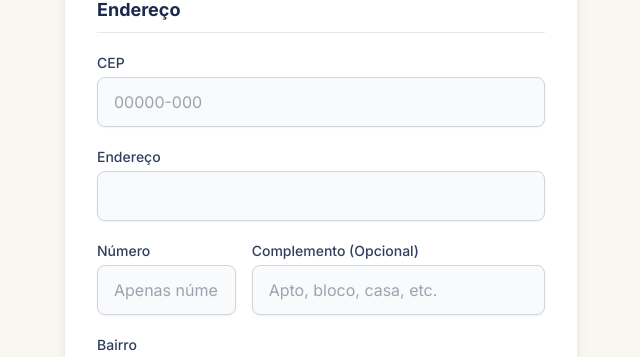
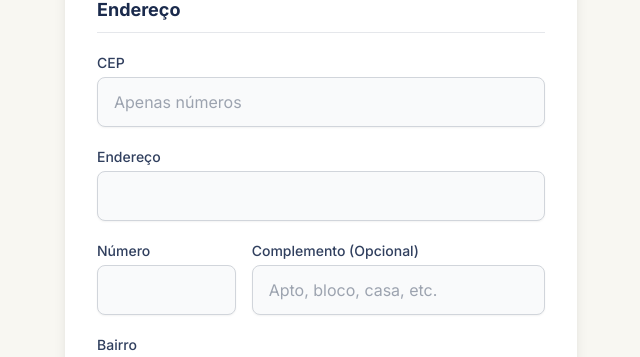
Before and after one commit to engeduardopds/projeto-tdah-inscricao, a website: page index.html in a window 1280 px wide. Shown: the part 649-1006 px from the top of the page, without its empty margins (319-959 px from the left). Drawn offline with nearby package versions, Linux system fonts and the light colour scheme.

Commit message:
Update index.html

```diff
--- a/index.html
+++ b/index.html
@@ -64,7 +64,7 @@
                     <h3 class="text-lg font-semibold border-b pb-2 pt-4 text-[#1A2A4C]">Endereço</h3>
                     <div>
                         <label for="cep" class="block text-sm font-medium text-[#1A2A4C]/90">CEP</label>
-                        <input type="text" id="cep" name="cep" required class="mt-1 block w-full px-4 py-3 bg-gray-50 border border-gray-300 rounded-lg shadow-sm focus:outline-none focus:ring-2 focus:ring-[#4B3F8F] focus:border-transparent transition" placeholder="00000-000" inputmode="numeric">
+                        <input type="text" id="cep" name="cep" required class="mt-1 block w-full px-4 py-3 bg-gray-50 border border-gray-300 rounded-lg shadow-sm focus:outline-none focus:ring-2 focus:ring-[#4B3F8F] focus:border-transparent transition" placeholder="Apenas números" inputmode="numeric">
                     </div>
                     <div>
                         <label for="address" class="block text-sm font-medium text-[#1A2A4C]/90">Endereço</label>
@@ -73,7 +73,7 @@
                     <div class="grid grid-cols-1 sm:grid-cols-3 gap-4">
                          <div class="sm:col-span-1">
                             <label for="addressNumber" class="block text-sm font-medium text-[#1A2A4C]/90">Número</label>
-                            <input type="text" id="addressNumber" name="addressNumber" required class="mt-1 block w-full px-4 py-3 bg-gray-50 border border-gray-300 rounded-lg shadow-sm focus:outline-none focus:ring-2 focus:ring-[#4B3F8F] focus:border-transparent transition" placeholder="Apenas números" inputmode="numeric">
+                            <input type="text" id="addressNumber" name="addressNumber" required class="mt-1 block w-full px-4 py-3 bg-gray-50 border border-gray-300 rounded-lg shadow-sm focus:outline-none focus:ring-2 focus:ring-[#4B3F8F] focus:border-transparent transition" placeholder="" inputmode="numeric">
                         </div>
                         <div class="sm:col-span-2">
                             <label for="complement" class="block text-sm font-medium text-[#1A2A4C]/90">Complemento (Opcional)</label>
@@ -92,7 +92,6 @@
                     <!-- Detalhes do Curso -->
                     <h3 class="text-lg font-semibold border-b pb-2 pt-4 text-[#1A2A4C]">Detalhes da Inscrição</h3>
                     <div class="space-y-5">
-                        <!-- Modalidade, Forma de Pagamento, Parcelas, etc. -->
                         <div>
                              <label class="block text-sm font-medium text-[#1A2A4C]/90">Modalidade do Curso</label>
                              <div class="mt-2 grid grid-cols-2 gap-4">
@@ -160,7 +159,6 @@
     <script>
         // --- CONSTANTES E VARIÁVEIS GLOBAIS ---
         const CONTRACT_VERSION = 'v1.0';
-        // HASH CORRIGIDO:
         const CONTRACT_HASH = '88559760E4DAF2CEF94D9F5B7069CBCC9A5196106CD771227DB2500EFFBEDD0E';
         const form = document.getElementById('enrollment-form');
         const submitButton = document.getElementById('submit-button');
```
